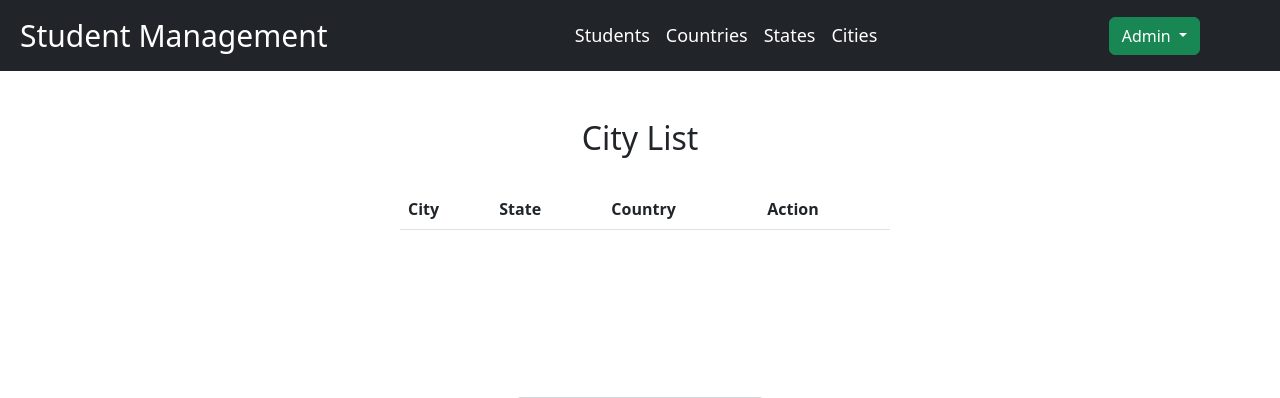
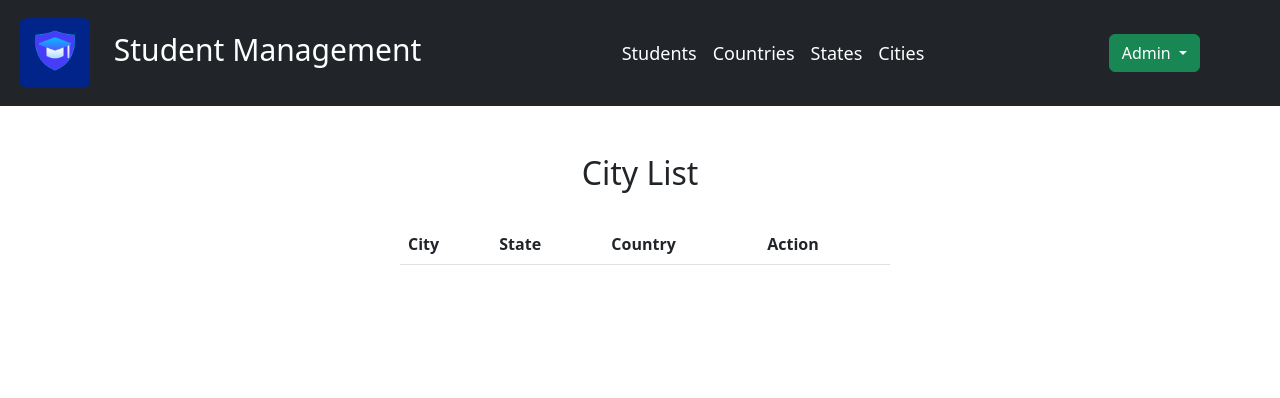
Before and after one commit to pulkitdhiman0001/student-management, a Flask app: page /add_city in a window 1280 px wide. Shown: the top 398 px of the page. Run offline with Flask 2, Linux system fonts and the light colour scheme; a user stored in the database is signed in; data comes from the database, SQL or seed files in the repository; both versions use the stored data as it was after the commit; lists and menus that the app fills with data are empty.

Commit message:
08-11-2022

```diff
--- a/app.py
+++ b/app.py
@@ -213,7 +213,6 @@
                 db.session.commit()
                 flash(record_added, category='success')
                 return redirect(url_for('home'))
-
         return render_template(templates.add_student, form=form)
     return render_template(templates.login)
 
--- a/templates/dashboard.html
+++ b/templates/dashboard.html
@@ -13,7 +13,7 @@
 {%- endfor %}
 
 <br>
-<br>
+
 
 <h2 style="text-align:center">Student List</h2>
 <br>
@@ -108,6 +108,7 @@
                 </tbody>
             </table>
         </div>
+    <br>
 </div>
 
 
--- a/templates/skel.html
+++ b/templates/skel.html
@@ -35,7 +35,7 @@
 
         .navbar-brand{
             font-size:30px;
-            margin-left:20px;
+            margin-left:10px;
         }
 
         .navbar-brand:hover{
@@ -114,13 +114,15 @@
   padding: 0;
 }
 
+
     </style>
 </head>
 <body>
 
 
 <nav style="position:sticky; top:0; z-index:1;" class="navbar navbar-expand-lg navbar-dark bg-dark">
-    <a href="{{url_for('home')}}" class="navbar-brand">Student Management</a>
+    <a href="{{url_for('home')}}" class="navbar-brand"><img src="{{url_for('static', filename= 'sm1.png')}}" style="border-radius:10px"
+                                       height="80px" alt="no image" class="navbar-brand"> Student Management</a>
     <button class="navbar-toggler" type="button" data-toggle="collapse" data-target="#navbarNav"
             aria-controls="navbarNav" aria-expanded="false" aria-label="Toggle navigation">
         <span class="navbar-toggler-icon"></span>
```
Also changed, not shown: static/sm1.png (added), static/sm2.png (added), static/sm3.png (added), students.sqlite3.
